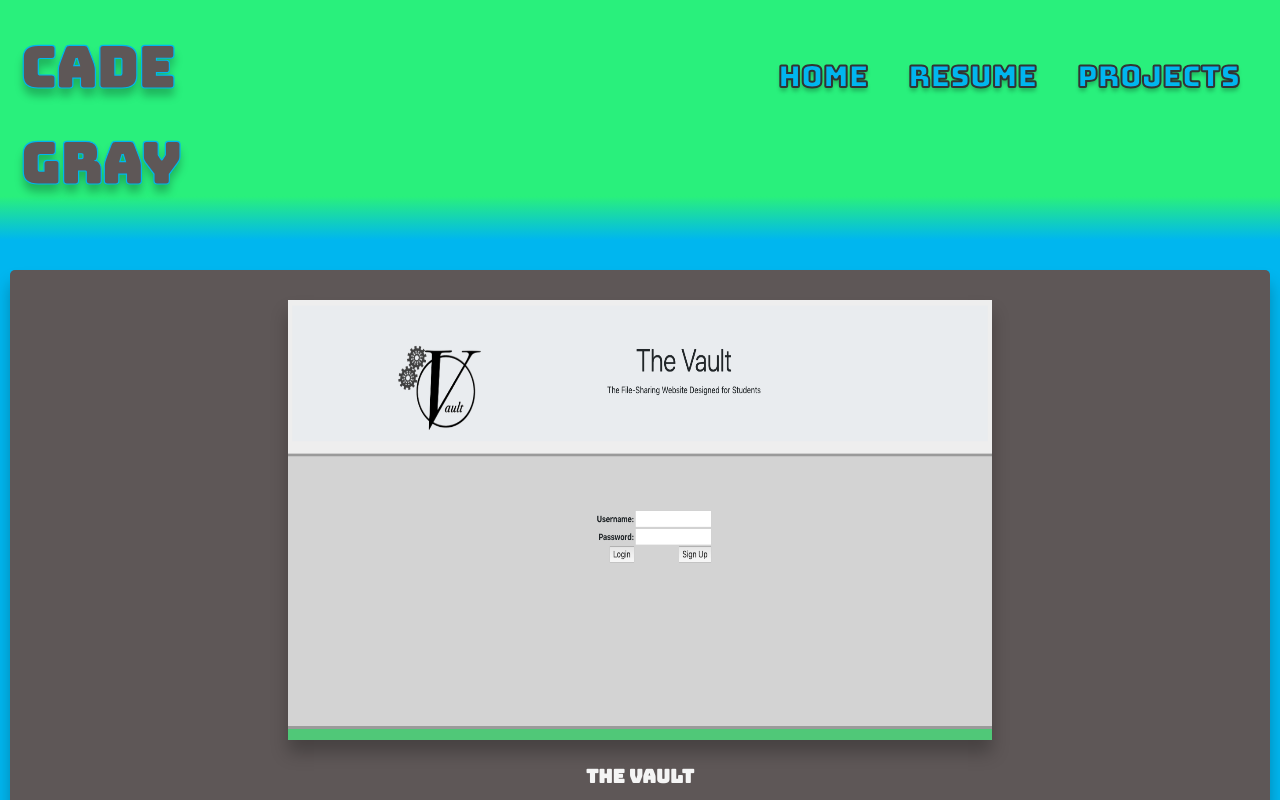
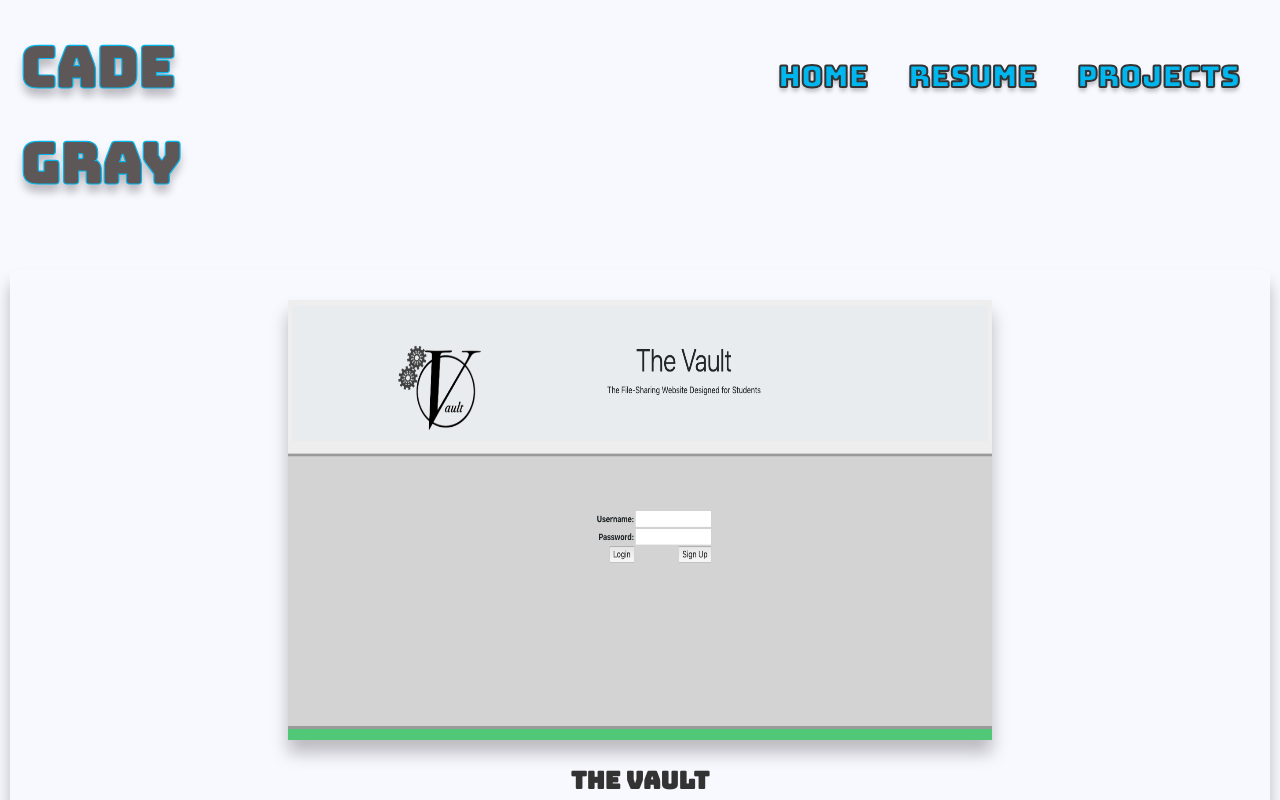
Before and after one commit to cade-gray/personal-site-react, a React (Create React App) app: page /projects in a window 1280 px wide. Shown: the top 800 px of the page. Built offline with nearby package versions, Linux system fonts and the light colour scheme.

Commit message:
Modified the color scheme of the site to ~fresh~ white theme

```diff
--- a/src/App.css
+++ b/src/App.css
@@ -1,6 +1,6 @@
 @import url('https://fonts.googleapis.com/css?family=Bungee&display=swap');
 .App {
-    background: #00B6EF;
+    background: #F8F8FF;
     font-family: Bungee;
     font-style: normal;
     font-weight: normal;
@@ -14,7 +14,7 @@
 
 /* Track */
 ::-webkit-scrollbar-track {
- background: #5E5757;
+ background: #F8F8FF;
 }
 
 /* Handle */
--- a/src/Home/Home.css
+++ b/src/Home/Home.css
@@ -3,12 +3,11 @@
     padding-right: 2vw;
     display: grid;
     grid-template-columns: auto auto;
-    background: #00B6EF;
+    background: #F8F8FF;
 }
 .me-img{
     height: 100%;
     width: 30vw;
-    border: 7px solid #5E5757;
     box-shadow: 0px 13px 16px rgba(0, 0, 0, 0.25);
     border-radius: 15px;
 }
@@ -20,15 +19,15 @@
 .about-me-text{
     font-size: 35px;
     color: #5E5757;
-    -webkit-text-stroke-width: 2px;
-    -webkit-text-stroke-color:#29f07c;
+    -webkit-text-stroke-width: 1px;
+    -webkit-text-stroke-color:#00B6EF;
     text-shadow: 0px 4px 10px rgba(0, 0, 0, 0.25);
 }
 .skill-container{
     display: grid;
     grid-template-rows: auto auto;
     text-align: center;
-    background: rgba(221, 221, 221, 0.658);
+    background: rgba(0, 183, 239, 0.50);
     padding: 10px;
     border-radius: 10px;
     box-shadow: 0px 13px 16px rgba(0, 0, 0, 0.25);
--- a/src/Navigation/Navigation.css
+++ b/src/Navigation/Navigation.css
@@ -1,6 +1,6 @@
 .header{
     height: 25vh;
-    background: linear-gradient(180deg, #29f07c 81.86%, #00B6EF 100%);
+    background: #F8F8FF;
     padding: 20px;
     display: grid;
     grid-template-columns: auto auto;
--- a/src/Projects/Projects.css
+++ b/src/Projects/Projects.css
@@ -1,7 +1,7 @@
 .projects-container{
     padding-left: 2vw;
     padding-right: 2vw;
-    background: #00B6EF;
+    background: #F8F8FF;
     padding: 10px;
 }
 .vaultaire-pic{
@@ -12,11 +12,11 @@
 .project-list-container{
     margin-top: 20px;
     text-align: center;
-    background: #5E5757;
+    background: ;
     padding: 30px;
     border-radius: 5px;
     box-shadow: 0px 13px 16px rgba(0, 0, 0, 0.25);
-    color: whitesmoke;
+    color: #333;
 }
 .mhh-pic{
     width: 55vw;
--- a/src/Projects/Projects.js
+++ b/src/Projects/Projects.js
@@ -9,10 +9,10 @@ const projects = () => {
         <div className = 'projects-container'>
             <div className='project-list-container'>
                 <img src={vaultairePic} className='vaultaire-pic' alt='Vaultaire' />
-                <h3>The Vault</h3>
+                <h2>The Vault</h2>
                 <p>In my Web Development II class, I was assigned to a group to create a website that implemented the LAMP stack as well as form validation and sanitization. The website would have a user create an account and they could then upload files to be shared with other users by creating groups and adding them to the groups. I worked with the front end using HTML, CSS, JavaScript, and Bootstrap CSS. I also worked some with the back end using PHP and SQL.</p>
                 <img src={MHHPic} className='mhh-pic' alt='Muse Hall Hop' />
-                <h3>Muse Hall Hop</h3>
+                <h2>Muse Hall Hop</h2>
                 <p>For my Computer Science II class, I was assigned to create a game using a library of my choice. I chose to use JavaFX and created a game that used the same mechanics as the mobile game flappy bird but gave it a theme that referred to my school's dorm, Muse Hall.</p>
             </div>
         </div>
--- a/src/Resume/Resume.css
+++ b/src/Resume/Resume.css
@@ -3,7 +3,7 @@
     text-align: center;
     display: grid;
     grid-template-columns: auto;
-    background: #00B6EF;
+    background: #F8F8FF;
     padding-top: 5vh;
 }
 .resume-img{
--- a/src/Resume/Resume.js
+++ b/src/Resume/Resume.js
@@ -9,7 +9,7 @@ const resume = () => {
     return(
         <div className = 'resume-container'>
             <div>
-            <h2><a href={MyResumePDF} download>Download this resume for a better viewing experience!</a></h2>
+            <h4><a href={MyResumePDF} download>Download this resume for a better viewing experience!</a></h4>
                 <img src={MyResumeImg} className='resume-img' alt='My resume' />
                 <br />
            </div>
```
